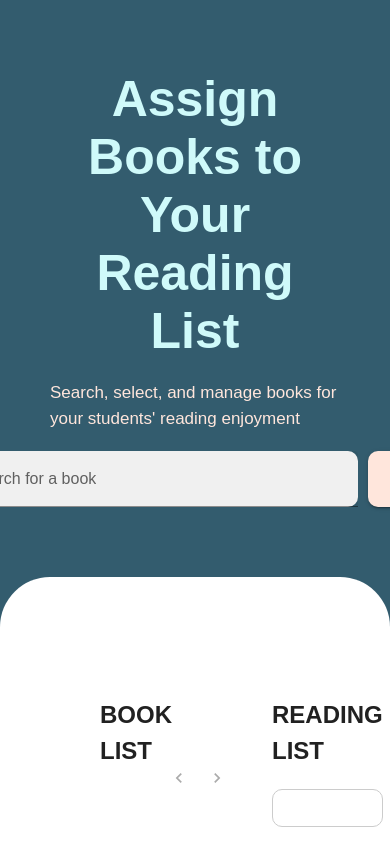
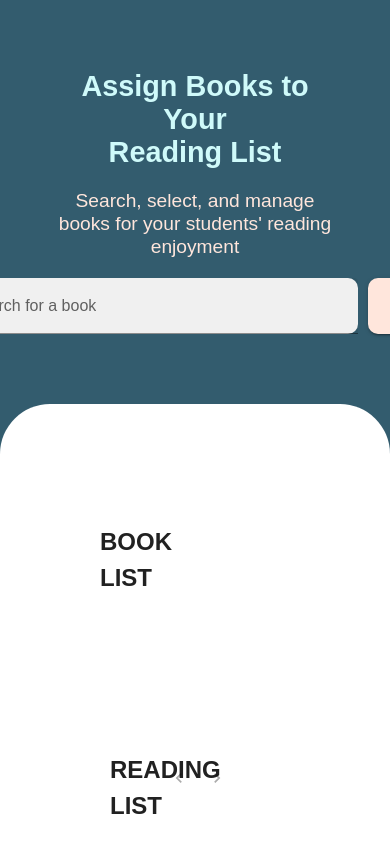
Before and after one commit to penny-wanjiru/Ello, a React (Create React App) app: page / in a window 390 px wide. Shown: the top 842 px of the page. Built offline with nearby package versions, Linux system fonts and the light colour scheme.

Commit message:
Add media queries

```diff
--- a/src/frontend/components/BookCard.js
+++ b/src/frontend/components/BookCard.js
@@ -22,7 +22,7 @@ const BookCard = ({ book, onAdd }) => {
       />
       <div style={{ flex: 1, display: 'flex', flexDirection: 'column', padding: '15px'}}>
         <CardContent style={{ flexGrow: 1, width: '80%' }}>
-          <Typography component="h5" variant="h5" style={{ fontWeight: 600, fontSize: '1.375rem' }}>
+          <Typography component="h5" variant="h5" style={{ fontWeight: 600}}>
             {book.title}
           </Typography>
           <div style={{ display: 'flex', flexDirection: 'row', justifyContent: 'space-between', paddingTop: '3px' }}>
--- a/src/frontend/components/BookList.js
+++ b/src/frontend/components/BookList.js
@@ -16,10 +16,10 @@ const BookList = ({ books, onAdd }) => {
 
   return (
     <div className="book-list">
-      <h2>BOOK LIST</h2>
+      <h2 variant="h2">BOOK LIST</h2>
       <Grid container spacing={2} style={{ marginTop: '20px' }}>
         {paginatedBooks.map((book) => (
-          <Grid item xs={12} sm={6} key={uuidv4()}>
+          <Grid item xs={12} sm={12} md={12} lg={6} xl={6} key={uuidv4()}>
             <BookCard book={book} onAdd={onAdd} />
           </Grid>
         ))}
--- /dev/null
+++ b/src/frontend/components/Modal.js
@@ -0,0 +1,25 @@
+import { Modal, Box, Typography } from '@mui/material';
+
+
+const ErrorModal = ({ open, handleClose, text, description }) => {
+  return (
+    <Modal
+      open={open}
+      onClose={handleClose}
+      aria-labelledby="modal-modal-title"
+      aria-describedby="modal-modal-description"
+    >
+      <Box>
+        <Typography id="modal-modal-title" variant="h6" component="h2">
+          {text}
+        </Typography>
+        <Typography id="modal-modal-description" sx={{ mt: 2 }}>
+          {description}
+        </Typography>
+      </Box>
+    </Modal>
+  )
+}
+
+
+export default ErrorModal;
--- a/src/frontend/components/ReadingList.js
+++ b/src/frontend/components/ReadingList.js
@@ -9,16 +9,22 @@ const ReadingList = ({ books, onRemove }) => {
       <h2>READING LIST</h2>
       <div className='reading-list-container'>
         <List>
-          {books.map((book) => (
-            <ListItem key={book.title}>
-              <ListItemText primary={book.title} secondary={book.author} />
+          {books.length === 0 ? (
+            <ListItem>
+              <ListItemText primary="No books in the reading list" />
+            </ListItem>
+          ) : (
+            books.map((book) => (
+              <ListItem key={book.title}>
+                <ListItemText primary={book.title} secondary={book.author} />
               <ListItemSecondaryAction>
                 <Button variant="contained" style={{ backgroundColor: theme.palette.secondary.orangeRed, color: theme.palette.secondary.pastel }} onClick={() => onRemove(book.title)}>
                   Remove
                 </Button>
               </ListItemSecondaryAction>
-            </ListItem>
-          ))}
+              </ListItem>
+            ))
+          )}
         </List>
       </div>
     </div>
--- a/src/frontend/graphql/queries.js
+++ b/src/frontend/graphql/queries.js
@@ -10,5 +10,3 @@ export const GET_BOOKS = gql`
     }
   }
 `;
-
-console.log({GET_BOOKS});
--- a/src/frontend/pages/BookAssignment.js
+++ b/src/frontend/pages/BookAssignment.js
@@ -2,14 +2,25 @@ import React, { useState } from 'react';
 import SearchBar from '../components/SearchBar';
 import BookList from '../components/BookList';
 import ReadingList from '../components/ReadingList';
+import ErrorModal from '../components/Modal';
+import { Typography } from '@mui/material';
+import { Grid } from '@mui/material';
 import useBooks from '../hooks/useBooks';
 import '../styles/styles.css';
 
 const BookAssignmentView = () => {
+  // const theme = useTheme();
+  // const isMobile = useMediaQuery(theme.breakpoints.down('sm'));
   const { books, searchBooks } = useBooks();
   const [readingList, setReadingList] = useState([]);
+  const [open, setOpen] = useState(false);
+  const handleClose = () => setOpen(false);
 
   const addToReadingList = (book) => {
+    if (readingList.some(b => b.title === book.title)) {
+      setOpen(true);
+      return;
+    }
     setReadingList([...readingList, book]);
   };
 
@@ -20,14 +31,23 @@ const BookAssignmentView = () => {
   return (
     <div className='book-assignment-view'>
       <div className="header">
-        <h1>Assign Books to Your<br/>Reading List</h1>
-        <h2>Search, select, and manage books for your students' reading enjoyment</h2>
+        <Typography variant="h1" component="h1">
+          Assign Books to Your <br/> Reading List
+        </Typography>
+        <Typography className="header-subtitle" variant="h2">Search, select, and manage books for your students' reading enjoyment</Typography>
         <SearchBar onSearch={searchBooks} />
       </div>
-      <div className="lists-container">
-        <BookList books={books} onAdd={addToReadingList} />
-        <ReadingList books={readingList} onRemove={removeFromReadingList} />
+      <div className="lists-container" >
+        <Grid container item spacing={2}>
+          <Grid item xs={12} sm={12} md={12} lg={6} xl={6}>
+            <BookList books={books} onAdd={addToReadingList} />
+          </Grid>
+          <Grid item xs={12} sm={12} md={12} lg={6} xl={6}>
+            <ReadingList books={readingList} onRemove={removeFromReadingList} />
+          </Grid>
+        </Grid>
       </div>
+      <ErrorModal open={open} onClose={handleClose} text="Book already in reading list" description="Please select another book." />
     </div>
   );
 };
--- a/src/frontend/styles/styles.css
+++ b/src/frontend/styles/styles.css
@@ -12,22 +12,24 @@
     margin: 0;
     color: #CFFAFA;
     text-align: center;
-    font-size:50px;
     font-weight: 900;
     padding: 20px;
     line-height: initial;
   }
+
   h2 {
     margin: 0;
     color: #FFE6DC;
     font-weight: 100;
-    font-size: 17px;
   }
+  .header-subtitle {
+    text-align: center;
+  }
+
   .search-button {
     background-color: #FFE6DC;
     color: #335C6E;
     border-radius: 10px;
-    /* padding: 10px 20px; */
   }
   .search-input {
     background-color: #ffffff;
@@ -44,8 +46,7 @@
   padding: 50px;
   background-color: #ffffff;
   border-radius: 50px 50px 0 0;
-  /* min-height: 100vh; */
-  position: relative;
+  /* position: relative; */
 
   .book-card {
     box-shadow: 0 4px 8px 0 rgba(0, 0, 0, 0.2), 0 6px 20px 0 rgba(0, 0, 0, 0.19);
@@ -86,14 +87,47 @@
     padding: 10px;
   }
 
-  @media (max-width: 768px) {
+  /* Mobile  */
+  @media (max-width: 600px) {
     .lists-container {
       flex-direction: column;
     }
-
+    .book-card {
+      height: 150px;
+      width: 100%;
+    }
+    .book-list {
+      flex-direction: column;
+    }
     .book-list,
     .reading-list {
-      margin-right: 0;
-      margin-left: 0;
-  }}
+      width: 50%;
+    }
+  }
+  /* Desktop */
+  @media (max-width: 768px) {
+    .lists-container {
+      flex-direction: row;
+    }
+    .book-card {
+      height: 150px;
+      width: 100%;
+    }
+  }
+  /* Large Screen */
+  @media (min-width: 1200px) {
+    .lists-container {
+      flex-direction: row;
+    }
+    .book-card {
+      height: 200px;
+      width: 80%;
+    }
+    .book-list,
+    .reading-list {
+      width: 100%;
+    }
+  }
+
+
 }
--- a/src/frontend/theme.js
+++ b/src/frontend/theme.js
@@ -23,7 +23,50 @@ const theme = createTheme({
   },
   typography: {
     fontFamily: 'Mulish, Arial',
+    h1: {
+      fontSize: '3rem',
+      '@media (max-width:600px)': {
+        fontSize: '1.8rem',
+      },
+      '@media (min-width:960px)': {
+        fontSize: '2.5rem',
+      },
+      '@media (min-width:1280px)': {
+        fontSize: '3.5rem',
+      },
+    },
+    h2: {
+      fontSize: '1.5rem',
+      '@media (max-width:600px)': {
+        fontSize: '1.2rem',
+      },
+      '@media (min-width:960px)': {
+        fontSize: '1.25rem',
+      },
+      '@media (min-width:1280px)': {
+        fontSize: '1.4rem',
+      },
+    },
+    h5: {
+      fontSize: '1.375rem',
+      '@media (min-width:600px)': {
+        fontSize: '1.5rem',
+      },
+    },
+    // body1: {
+    //   fontSize: '1rem',
+    //   '@media (min-width:600px)': {
+    //     fontSize: '1.25rem',
+    //   },
+    //   '@media (min-width:960px)': {
+    //     fontSize: '1.5rem',
+    //   },
+    //   '@media (min-width:1280px)': {
+    //     fontSize: '1.75rem',
+    //   },
+    // },
   },
+
 });
 
 export default theme;
```
